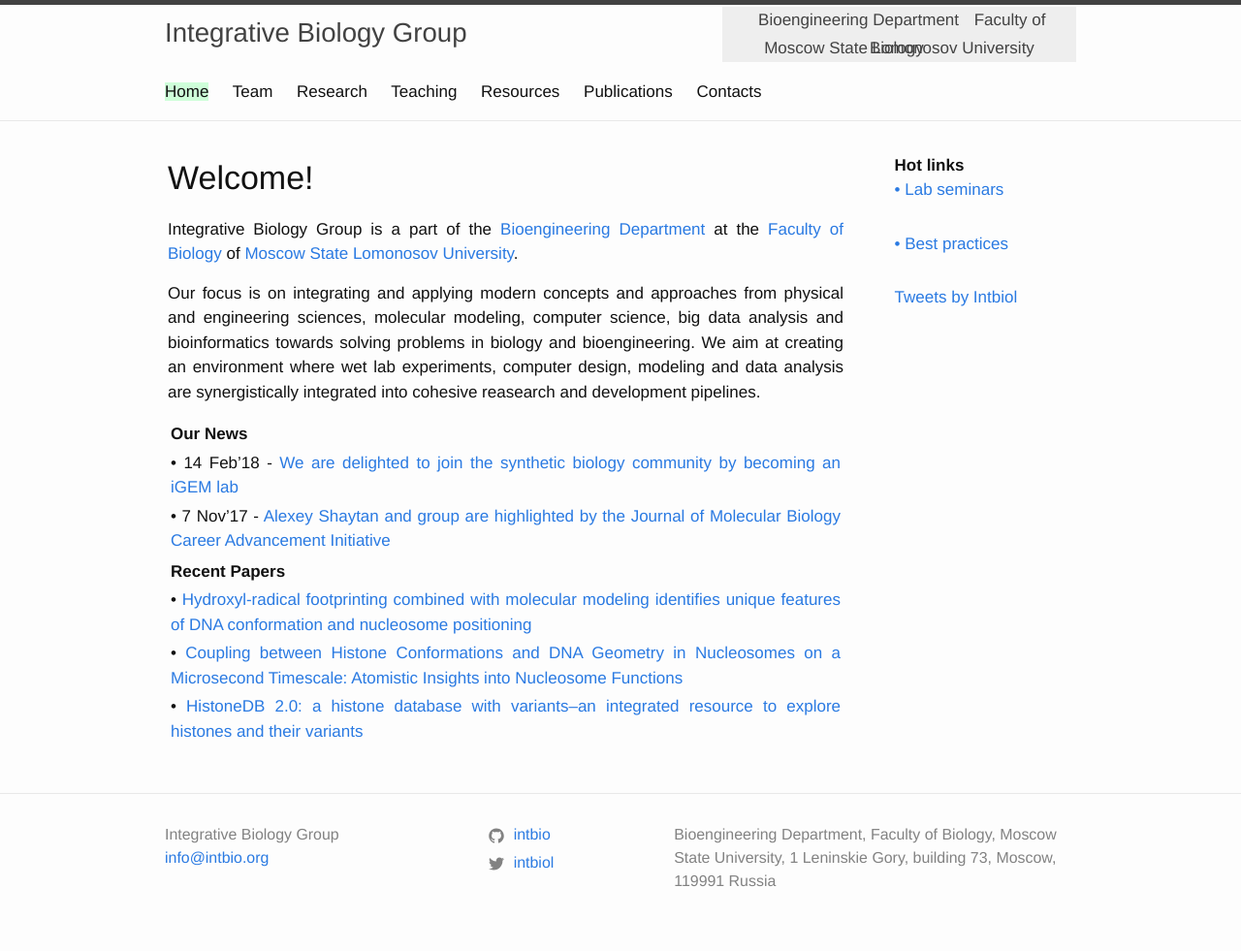
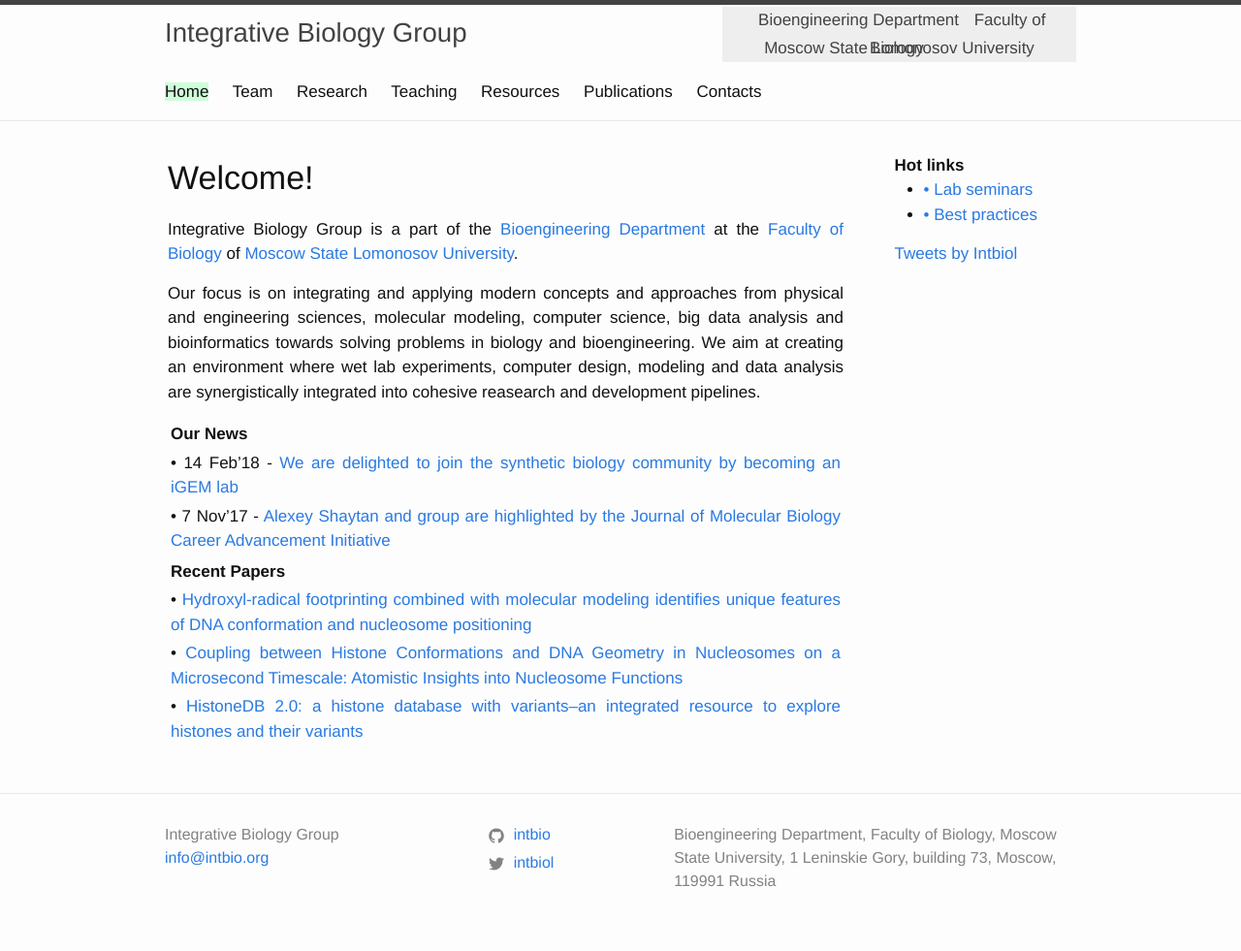
Before and after one commit to v-adlerberg/intbio.github.io, a Jekyll site: the page built from index.md, in a window 1280 px wide. Shown: the whole page at 97% size. Built offline with Jekyll 4.4.1, drawn with Linux system fonts in a browser that asks for light colours; comment, search, counter and statistics services are not loaded.

Commit message:
Update home.html

```diff
--- a/_layouts/home.html
+++ b/_layouts/home.html
@@ -20,7 +20,7 @@
      </td>
      <td></td>
      <td valign="top"><b>Hot links</b>
-       <ul class="post-list" >
+       <ul class="post-list-hl" >
          <li><a href="CBsem">• Lab seminars</a></li>
          <li><a href="https://github.com/intbio/best_practices">• Best practices</a></li>
 
```
